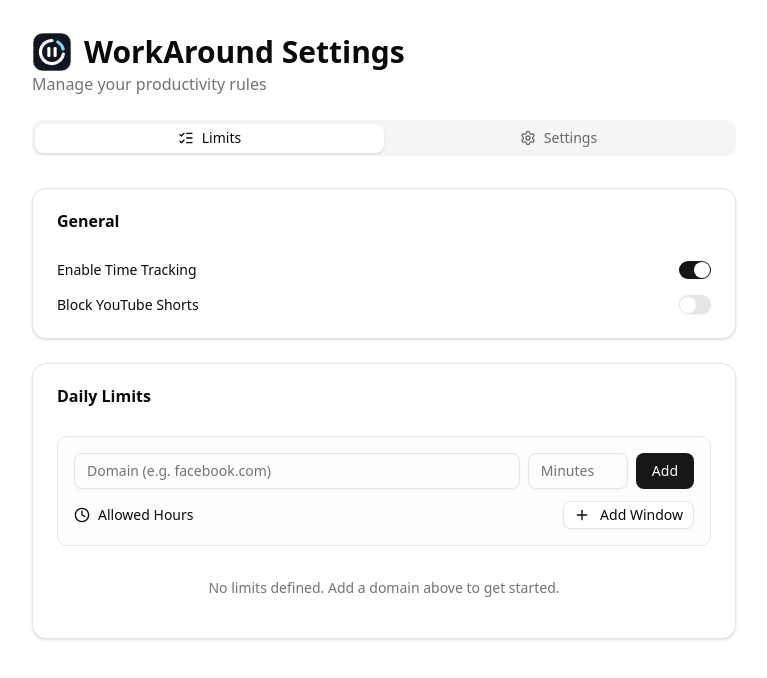
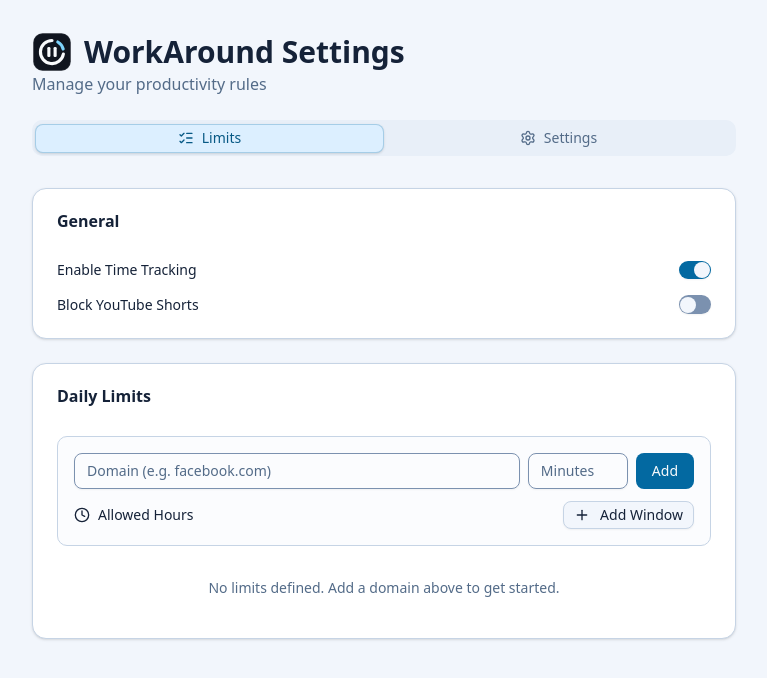
Before and after one commit to swierczynskigor/work-around, a Next.js app: page /options in a window 1280 px wide. Shown: the top 678 px of the page, without its empty margins (256-1023 px from the left). Built offline with nearby package versions, Linux system fonts and the light colour scheme.

Commit message:
style: apply navy and sky-blue theme across extension UI
Align light and dark themes with the new app mark. Update shared buttons, cards, tabs, scrollbars and domain suggestions, retaining distinct warning and destructive states.

```diff
--- a/src/app/globals.css
+++ b/src/app/globals.css
@@ -25,6 +25,8 @@
   --color-input: var(--input);
   --color-border: var(--border);
   --color-destructive: var(--destructive);
+  --color-destructive-foreground: var(--destructive-foreground);
+  --color-warning: var(--warning);
   --color-accent-foreground: var(--accent-foreground);
   --color-accent: var(--accent);
   --color-muted-foreground: var(--muted-foreground);
@@ -47,72 +49,78 @@
 }
 
 :root {
+  color-scheme: light;
   --radius: 0.625rem;
-  --background: oklch(1 0 0);
-  --foreground: oklch(0.145 0 0);
-  --card: oklch(1 0 0);
-  --card-foreground: oklch(0.145 0 0);
-  --popover: oklch(1 0 0);
-  --popover-foreground: oklch(0.145 0 0);
-  --primary: oklch(0.205 0 0);
-  --primary-foreground: oklch(0.985 0 0);
-  --secondary: oklch(0.97 0 0);
-  --secondary-foreground: oklch(0.205 0 0);
-  --muted: oklch(0.97 0 0);
-  --muted-foreground: oklch(0.556 0 0);
-  --accent: oklch(0.97 0 0);
-  --accent-foreground: oklch(0.205 0 0);
-  --destructive: oklch(0.577 0.245 27.325);
-  --border: oklch(0.922 0 0);
-  --input: oklch(0.922 0 0);
-  --ring: oklch(0.708 0 0);
-  --chart-1: oklch(0.646 0.222 41.116);
-  --chart-2: oklch(0.6 0.118 184.704);
-  --chart-3: oklch(0.398 0.07 227.392);
-  --chart-4: oklch(0.828 0.189 84.429);
-  --chart-5: oklch(0.769 0.188 70.08);
-  --sidebar: oklch(0.985 0 0);
-  --sidebar-foreground: oklch(0.145 0 0);
-  --sidebar-primary: oklch(0.205 0 0);
-  --sidebar-primary-foreground: oklch(0.985 0 0);
-  --sidebar-accent: oklch(0.97 0 0);
-  --sidebar-accent-foreground: oklch(0.205 0 0);
-  --sidebar-border: oklch(0.922 0 0);
-  --sidebar-ring: oklch(0.708 0 0);
+  --background: #f2f6fc;
+  --foreground: #152238;
+  --card: #ffffff;
+  --card-foreground: #152238;
+  --popover: #ffffff;
+  --popover-foreground: #152238;
+  --primary: #0369a1;
+  --primary-foreground: #f8fafc;
+  --secondary: #e3edf9;
+  --secondary-foreground: #243f61;
+  --muted: #e8eff8;
+  --muted-foreground: #536b88;
+  --accent: #dcefff;
+  --accent-foreground: #075985;
+  --destructive: #be3654;
+  --destructive-foreground: #ffffff;
+  --warning: #965800;
+  --border: #c6d4e5;
+  --input: #7b91af;
+  --ring: #0284c7;
+  --chart-1: #0369a1;
+  --chart-2: #0284c7;
+  --chart-3: #38bdf8;
+  --chart-4: #7dd3fc;
+  --chart-5: #385b85;
+  --sidebar: #e8eff8;
+  --sidebar-foreground: #152238;
+  --sidebar-primary: #0369a1;
+  --sidebar-primary-foreground: #f8fafc;
+  --sidebar-accent: #dcefff;
+  --sidebar-accent-foreground: #075985;
+  --sidebar-border: #c6d4e5;
+  --sidebar-ring: #0284c7;
 }
 
 .dark {
-  --background: oklch(0.145 0 0);
-  --foreground: oklch(0.985 0 0);
-  --card: oklch(0.205 0 0);
-  --card-foreground: oklch(0.985 0 0);
-  --popover: oklch(0.205 0 0);
-  --popover-foreground: oklch(0.985 0 0);
-  --primary: oklch(0.922 0 0);
-  --primary-foreground: oklch(0.205 0 0);
-  --secondary: oklch(0.269 0 0);
-  --secondary-foreground: oklch(0.985 0 0);
-  --muted: oklch(0.269 0 0);
-  --muted-foreground: oklch(0.708 0 0);
-  --accent: oklch(0.269 0 0);
-  --accent-foreground: oklch(0.985 0 0);
-  --destructive: oklch(0.704 0.191 22.216);
-  --border: oklch(1 0 0 / 10%);
-  --input: oklch(1 0 0 / 15%);
-  --ring: oklch(0.556 0 0);
-  --chart-1: oklch(0.488 0.243 264.376);
-  --chart-2: oklch(0.696 0.17 162.48);
-  --chart-3: oklch(0.769 0.188 70.08);
-  --chart-4: oklch(0.627 0.265 303.9);
-  --chart-5: oklch(0.645 0.246 16.439);
-  --sidebar: oklch(0.205 0 0);
-  --sidebar-foreground: oklch(0.985 0 0);
-  --sidebar-primary: oklch(0.488 0.243 264.376);
-  --sidebar-primary-foreground: oklch(0.985 0 0);
-  --sidebar-accent: oklch(0.269 0 0);
-  --sidebar-accent-foreground: oklch(0.985 0 0);
-  --sidebar-border: oklch(1 0 0 / 10%);
-  --sidebar-ring: oklch(0.556 0 0);
+  color-scheme: dark;
+  --background: #10151f;
+  --foreground: #eef6ff;
+  --card: #172235;
+  --card-foreground: #eef6ff;
+  --popover: #1b2a40;
+  --popover-foreground: #eef6ff;
+  --primary: #7dd3fc;
+  --primary-foreground: #10151f;
+  --secondary: #233650;
+  --secondary-foreground: #d9ebff;
+  --muted: #1c2b40;
+  --muted-foreground: #adc0d9;
+  --accent: #234561;
+  --accent-foreground: #e0f2fe;
+  --destructive: #fb8b9e;
+  --destructive-foreground: #10151f;
+  --warning: #fbbf24;
+  --border: #304663;
+  --input: #506b8e;
+  --ring: #7dd3fc;
+  --chart-1: #7dd3fc;
+  --chart-2: #38bdf8;
+  --chart-3: #0284c7;
+  --chart-4: #bae6fd;
+  --chart-5: #adc0d9;
+  --sidebar: #172235;
+  --sidebar-foreground: #eef6ff;
+  --sidebar-primary: #7dd3fc;
+  --sidebar-primary-foreground: #10151f;
+  --sidebar-accent: #234561;
+  --sidebar-accent-foreground: #e0f2fe;
+  --sidebar-border: #304663;
+  --sidebar-ring: #7dd3fc;
 }
 
 @layer base {
@@ -123,7 +131,32 @@
     @apply bg-background text-foreground;
   }
 
-  /* Custom scrollbar styling */
+  input::placeholder,
+  textarea::placeholder {
+    color: var(--muted-foreground);
+    opacity: 1;
+  }
+
+  input[type="checkbox"] {
+    accent-color: var(--primary);
+  }
+
+  ::selection {
+    background: var(--accent);
+    color: var(--accent-foreground);
+  }
+
+  /* Share blue-gray scrollbars across Chromium and Firefox. */
+  * {
+    scrollbar-width: thin;
+    scrollbar-color: color-mix(
+        in srgb,
+        var(--muted-foreground) 40%,
+        transparent
+      )
+      transparent;
+  }
+
   ::-webkit-scrollbar {
     width: 8px;
     height: 8px;
@@ -134,35 +167,14 @@
   }
 
   ::-webkit-scrollbar-thumb {
-    background: oklch(0.7 0 0 / 30%);
+    background: color-mix(in srgb, var(--muted-foreground) 40%, transparent);
     border-radius: 9999px;
     border: 2px solid transparent;
     background-clip: padding-box;
-    transition: background 0.2s;
   }
 
   ::-webkit-scrollbar-thumb:hover {
-    background: oklch(0.6 0 0 / 50%);
+    background: color-mix(in srgb, var(--primary) 65%, transparent);
     background-clip: padding-box;
   }
-
-  .dark ::-webkit-scrollbar-thumb {
-    background: oklch(0.5 0 0 / 40%);
-    background-clip: padding-box;
-  }
-
-  .dark ::-webkit-scrollbar-thumb:hover {
-    background: oklch(0.6 0 0 / 60%);
-    background-clip: padding-box;
-  }
-
-  /* Firefox scrollbar */
-  * {
-    scrollbar-width: thin;
-    scrollbar-color: oklch(0.7 0 0 / 30%) transparent;
-  }
-
-  .dark * {
-    scrollbar-color: oklch(0.5 0 0 / 40%) transparent;
-  }
 }
--- a/src/components/ui/button.tsx
+++ b/src/components/ui/button.tsx
@@ -1,8 +1,8 @@
-import * as React from "react"
-import { Slot } from "@radix-ui/react-slot"
-import { cva, type VariantProps } from "class-variance-authority"
+import * as React from "react";
+import { Slot } from "@radix-ui/react-slot";
+import { cva, type VariantProps } from "class-variance-authority";
 
-import { cn } from "@/lib/utils"
+import { cn } from "@/lib/utils";
 
 const buttonVariants = cva(
   "inline-flex items-center justify-center gap-2 whitespace-nowrap rounded-md text-sm font-medium transition-all disabled:pointer-events-none disabled:opacity-50 [&_svg]:pointer-events-none [&_svg:not([class*='size-'])]:size-4 shrink-0 [&_svg]:shrink-0 outline-none focus-visible:border-ring focus-visible:ring-ring/50 focus-visible:ring-[3px] aria-invalid:ring-destructive/20 dark:aria-invalid:ring-destructive/40 aria-invalid:border-destructive",
@@ -11,7 +11,7 @@ const buttonVariants = cva(
       variant: {
         default: "bg-primary text-primary-foreground hover:bg-primary/90",
         destructive:
-          "bg-destructive text-white hover:bg-destructive/90 focus-visible:ring-destructive/20 dark:focus-visible:ring-destructive/40 dark:bg-destructive/60",
+          "bg-destructive text-destructive-foreground hover:bg-destructive/90 focus-visible:ring-destructive/20 dark:focus-visible:ring-destructive/40",
         outline:
           "border bg-background shadow-xs hover:bg-accent hover:text-accent-foreground dark:bg-input/30 dark:border-input dark:hover:bg-input/50",
         secondary:
@@ -35,8 +35,8 @@ const buttonVariants = cva(
       variant: "default",
       size: "default",
     },
-  }
-)
+  },
+);
 
 function Button({
   className,
@@ -46,9 +46,9 @@ function Button({
   ...props
 }: React.ComponentProps<"button"> &
   VariantProps<typeof buttonVariants> & {
-    asChild?: boolean
+    asChild?: boolean;
   }) {
-  const Comp = asChild ? Slot : "button"
+  const Comp = asChild ? Slot : "button";
 
   return (
     <Comp
@@ -58,7 +58,7 @@ function Button({
       className={cn(buttonVariants({ variant, size, className }))}
       {...props}
     />
-  )
+  );
 }
 
-export { Button, buttonVariants }
+export { Button, buttonVariants };
--- a/src/components/ui/card.tsx
+++ b/src/components/ui/card.tsx
@@ -1,6 +1,6 @@
-import * as React from "react"
+import * as React from "react";
 
-import { cn } from "@/lib/utils"
+import { cn } from "@/lib/utils";
 
 function Card({ className, ...props }: React.ComponentProps<"div">) {
   return (
@@ -8,11 +8,11 @@ function Card({ className, ...props }: React.ComponentProps<"div">) {
       data-slot="card"
       className={cn(
         "bg-card text-card-foreground flex flex-col gap-6 rounded-xl border py-6 shadow-sm",
-        className
+        className,
       )}
       {...props}
     />
-  )
+  );
 }
 
 function CardHeader({ className, ...props }: React.ComponentProps<"div">) {
@@ -21,21 +21,21 @@ function CardHeader({ className, ...props }: React.ComponentProps<"div">) {
       data-slot="card-header"
       className={cn(
         "@container/card-header grid auto-rows-min grid-rows-[auto_auto] items-start gap-2 px-6 has-data-[slot=card-action]:grid-cols-[1fr_auto] [.border-b]:pb-6",
-        className
+        className,
       )}
       {...props}
     />
-  )
+  );
 }
 
-function CardTitle({ className, ...props }: React.ComponentProps<"div">) {
+function CardTitle({ className, ...props }: React.ComponentProps<"h2">) {
   return (
-    <div
+    <h2
       data-slot="card-title"
       className={cn("leading-none font-semibold", className)}
       {...props}
     />
-  )
+  );
 }
 
 function CardDescription({ className, ...props }: React.ComponentProps<"div">) {
@@ -45,7 +45,7 @@ function CardDescription({ className, ...props }: React.ComponentProps<"div">) {
       className={cn("text-muted-foreground text-sm", className)}
       {...props}
     />
-  )
+  );
 }
 
 function CardAction({ className, ...props }: React.ComponentProps<"div">) {
@@ -54,11 +54,11 @@ function CardAction({ className, ...props }: React.ComponentProps<"div">) {
       data-slot="card-action"
       className={cn(
         "col-start-2 row-span-2 row-start-1 self-start justify-self-end",
-        className
+        className,
       )}
       {...props}
     />
-  )
+  );
 }
 
 function CardContent({ className, ...props }: React.ComponentProps<"div">) {
@@ -68,7 +68,7 @@ function CardContent({ className, ...props }: React.ComponentProps<"div">) {
       className={cn("px-6", className)}
       {...props}
     />
-  )
+  );
 }
 
 function CardFooter({ className, ...props }: React.ComponentProps<"div">) {
@@ -78,7 +78,7 @@ function CardFooter({ className, ...props }: React.ComponentProps<"div">) {
       className={cn("flex items-center px-6 [.border-t]:pt-6", className)}
       {...props}
     />
-  )
+  );
 }
 
 export {
@@ -89,4 +89,4 @@ export {
   CardAction,
   CardDescription,
   CardContent,
-}
+};
--- a/src/components/ui/tabs.tsx
+++ b/src/components/ui/tabs.tsx
@@ -1,10 +1,10 @@
-"use client"
+"use client";
 
-import * as React from "react"
-import * as TabsPrimitive from "@radix-ui/react-tabs"
-import { cva, type VariantProps } from "class-variance-authority"
+import * as React from "react";
+import * as TabsPrimitive from "@radix-ui/react-tabs";
+import { cva, type VariantProps } from "class-variance-authority";
 
-import { cn } from "@/lib/utils"
+import { cn } from "@/lib/utils";
 
 function Tabs({
   className,
@@ -18,11 +18,11 @@ function Tabs({
       orientation={orientation}
       className={cn(
         "group/tabs flex gap-2 data-[orientation=horizontal]:flex-col",
-        className
+        className,
       )}
       {...props}
     />
-  )
+  );
 }
 
 const tabsListVariants = cva(
@@ -37,8 +37,8 @@ const tabsListVariants = cva(
     defaultVariants: {
       variant: "default",
     },
-  }
-)
+  },
+);
 
 function TabsList({
   className,
@@ -53,7 +53,7 @@ function TabsList({
       className={cn(tabsListVariants({ variant }), className)}
       {...props}
     />
-  )
+  );
 }
 
 function TabsTrigger({
@@ -64,15 +64,15 @@ function TabsTrigger({
     <TabsPrimitive.Trigger
       data-slot="tabs-trigger"
       className={cn(
-        "focus-visible:border-ring focus-visible:ring-ring/50 focus-visible:outline-ring text-foreground/60 hover:text-foreground dark:text-muted-foreground dark:hover:text-foreground relative inline-flex h-[calc(100%-1px)] flex-1 items-center justify-center gap-1.5 rounded-md border border-transparent px-2 py-1 text-sm font-medium whitespace-nowrap transition-all group-data-[orientation=vertical]/tabs:w-full group-data-[orientation=vertical]/tabs:justify-start focus-visible:ring-[3px] focus-visible:outline-1 disabled:pointer-events-none disabled:opacity-50 group-data-[variant=default]/tabs-list:data-[state=active]:shadow-sm group-data-[variant=line]/tabs-list:data-[state=active]:shadow-none [&_svg]:pointer-events-none [&_svg]:shrink-0 [&_svg:not([class*='size-'])]:size-4",
+        "focus-visible:border-ring focus-visible:ring-ring/50 focus-visible:outline-ring text-muted-foreground hover:text-foreground relative inline-flex h-[calc(100%-1px)] flex-1 items-center justify-center gap-1.5 rounded-md border border-transparent px-2 py-1 text-sm font-medium whitespace-nowrap transition-all group-data-[orientation=vertical]/tabs:w-full group-data-[orientation=vertical]/tabs:justify-start focus-visible:ring-[3px] focus-visible:outline-1 disabled:pointer-events-none disabled:opacity-50 group-data-[variant=default]/tabs-list:data-[state=active]:shadow-sm group-data-[variant=line]/tabs-list:data-[state=active]:shadow-none [&_svg]:pointer-events-none [&_svg]:shrink-0 [&_svg:not([class*='size-'])]:size-4",
         "group-data-[variant=line]/tabs-list:bg-transparent group-data-[variant=line]/tabs-list:data-[state=active]:bg-transparent dark:group-data-[variant=line]/tabs-list:data-[state=active]:border-transparent dark:group-data-[variant=line]/tabs-list:data-[state=active]:bg-transparent",
-        "data-[state=active]:bg-background dark:data-[state=active]:text-foreground dark:data-[state=active]:border-input dark:data-[state=active]:bg-input/30 data-[state=active]:text-foreground",
-        "after:bg-foreground after:absolute after:opacity-0 after:transition-opacity group-data-[orientation=horizontal]/tabs:after:inset-x-0 group-data-[orientation=horizontal]/tabs:after:bottom-[-5px] group-data-[orientation=horizontal]/tabs:after:h-0.5 group-data-[orientation=vertical]/tabs:after:inset-y-0 group-data-[orientation=vertical]/tabs:after:-right-1 group-data-[orientation=vertical]/tabs:after:w-0.5 group-data-[variant=line]/tabs-list:data-[state=active]:after:opacity-100",
-        className
+        "data-[state=active]:bg-accent data-[state=active]:text-accent-foreground data-[state=active]:border-primary/25",
+        "after:bg-primary after:absolute after:opacity-0 after:transition-opacity group-data-[orientation=horizontal]/tabs:after:inset-x-0 group-data-[orientation=horizontal]/tabs:after:bottom-[-5px] group-data-[orientation=horizontal]/tabs:after:h-0.5 group-data-[orientation=vertical]/tabs:after:inset-y-0 group-data-[orientation=vertical]/tabs:after:-right-1 group-data-[orientation=vertical]/tabs:after:w-0.5 group-data-[variant=line]/tabs-list:data-[state=active]:after:opacity-100",
+        className,
       )}
       {...props}
     />
-  )
+  );
 }
 
 function TabsContent({
@@ -85,7 +85,7 @@ function TabsContent({
       className={cn("flex-1 outline-none", className)}
       {...props}
     />
-  )
+  );
 }
 
-export { Tabs, TabsList, TabsTrigger, TabsContent, tabsListVariants }
+export { Tabs, TabsList, TabsTrigger, TabsContent, tabsListVariants };
```
Also changed, not shown: src/components/DomainInput.tsx (+27 -21 lines).
